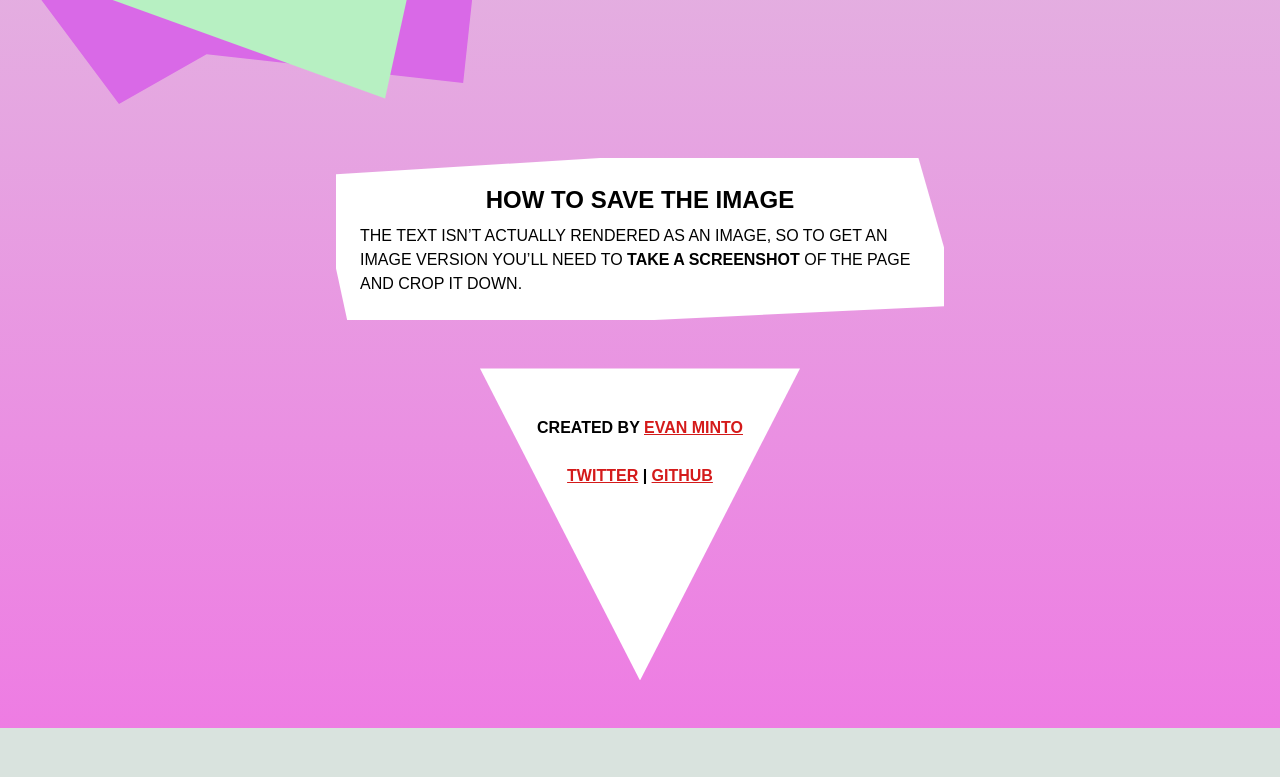
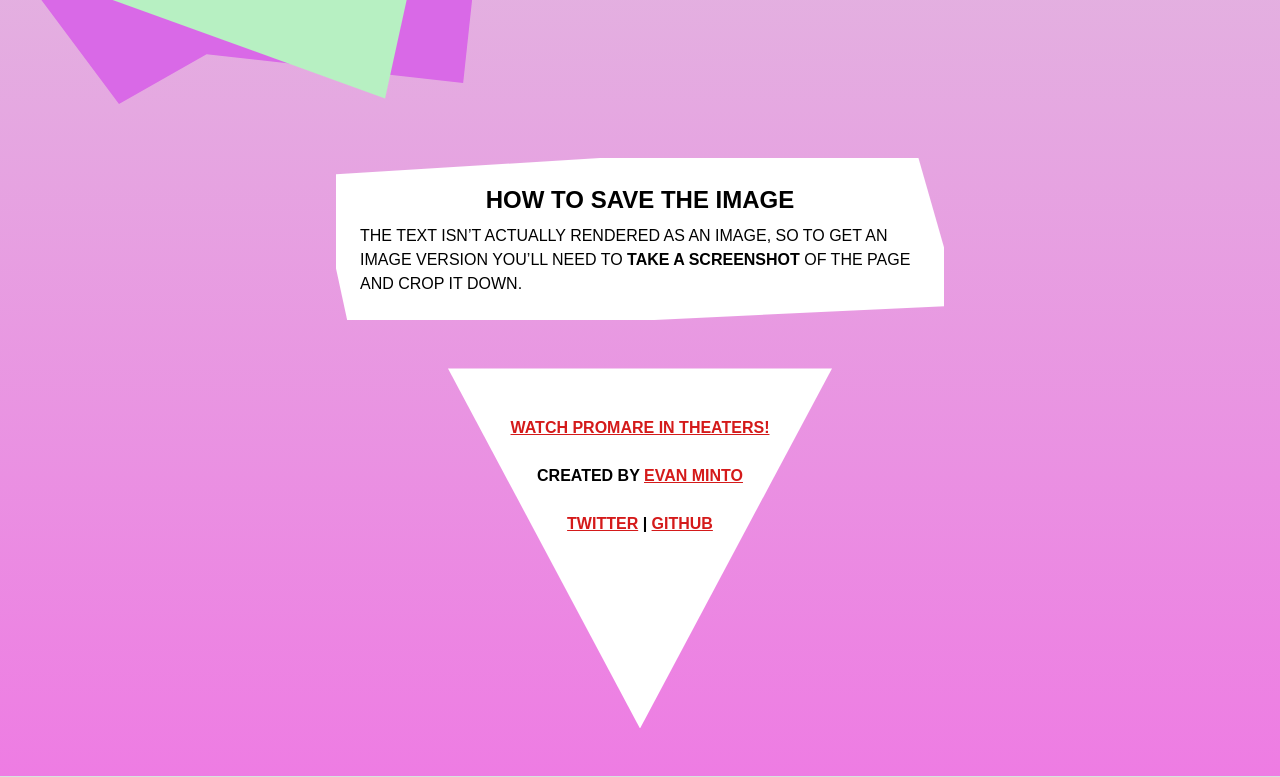
Before and after one commit to evanminto/promare-image-generator, a website built with Parcel: page index.html in a window 1280 px wide. Shown: the part 784-1561 px from the top of the page. Before the commit the page ends 1513 px from the top, so only its background shows below. Built offline with nearby package versions, Linux system fonts and the light colour scheme; files whose address does not match are found by name.

Commit message:
Add message about tickets

```diff
--- a/index.html
+++ b/index.html
@@ -92,6 +92,7 @@
   </div>
 
   <footer>
+    <p><a href="https://gkids.com/films/promare/">Watch Promare in theaters!</a></p>
     <p>Created by <a href="https://evanminto.com">Evan Minto</a></p>
     <p><a href="https://twitter.com/VamptVo">Twitter</a> | <a href="https://github.com/evanminto/">GitHub</a></p>
   </footer>
--- a/main.css
+++ b/main.css
@@ -195,8 +195,8 @@ title-text-form > * {
   text-align: center;
   background: white;
   padding: 3rem;
-  -webkit-clip-path: polygon(calc(50% - 10em) 0%, calc(50% + 10em) 0%, 50% 100%);
-  clip-path: polygon(calc(50% - 10em) 0%, calc(50% + 10em) 0%, 50% 100%);
+  -webkit-clip-path: polygon(calc(50% - 12em) 0%, calc(50% + 12em) 0%, 50% 100%);
+  clip-path: polygon(calc(50% - 12em) 0%, calc(50% + 12em) 0%, 50% 100%);
 }
 
 @supports (clip-path: polygon(0% 0%, 0% 100%, 100% 100%)) or (-webkit-clip-path: polygon(0% 0%, 0% 100%, 100% 100%)) {
```
